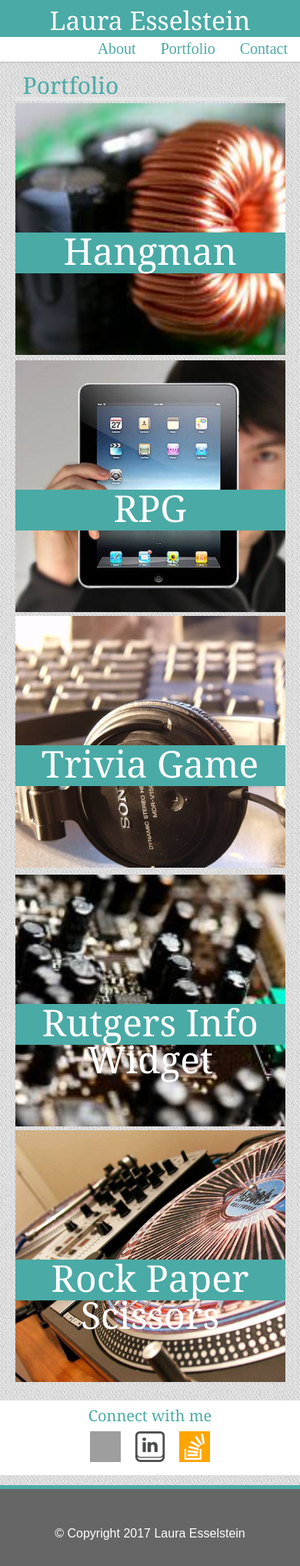
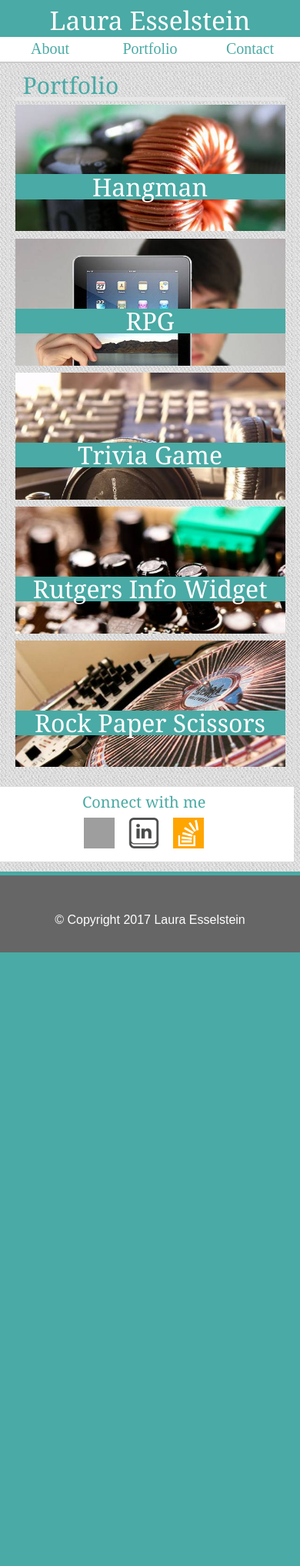
Before and after one commit to Rosieknight/Responsive-Portfolio, a PHP site: page /portfolio.html in a window 390 px wide. Shown: the whole page at 77% size. After the commit the page ends 1237 px from the top, so only its background shows below. Run offline with PHP 8.4, Linux system fonts and the light colour scheme; grey boxes are pictures that could not be loaded.

Commit message:
Third day's work. One size to go!

```diff
--- a/assets/css/style.css
+++ b/assets/css/style.css
@@ -323,14 +323,161 @@ footer p{
 
 @media screen and (max-width: 768px){
 
+	.play{
+		width:100%;
+	}
+
+	header{
+		width: 100%;
+		border-bottom: 2px solid #cccccc;
+	}
+
+	.logo{
+		width:33.33%;
+		height: 100%;
+		display: inline-block;
+		margin:0;
+		margin-left: 5%;
+		text-align: center;
+	}
+
+	/*The font in the logo is not vertically centered because
+	my name swaps from single line to double line at a screen
+	width of 662. I felt this was the best compromise between
+	the two looks.*/
+
+	.logo h1{
+		font-size: 190%;
+		padding-top: .5em;
+	}
+
+	.navbar{
+		width: 40%;
+		height: 30%;
+		margin:0;
+		margin-top:6%;
+		float: right;
+	}
+
+	li{
+		width:33.33%;
+		text-align: center;
+	}
+
+	.tree{
+		width:100%;
+		margin:0;
+	}
+
+	.main{
+		width: 95%;
+		border-width:2px;
+		padding:1% .5% .5% .5%;
+		margin: 75px 1% .5% 1%;
+		display:inline-block;
+	}
+
+	.main p{
+		padding: 1% .9%;
+	}
+
+	#me{
+		width: 40%;
+		height: 15em;
+		margin:1.2% 1% .3% .5%;
+		padding:0;
+
+	}
+
+	.sidebar{
+		width: 95%;
+		display:block;
+		text-align: left;
+		border-width: 2px;
+		padding-left:1.5%;
+		margin: .6% 2% 2% 1%;
+	}
+
+	.icon{
+		display: inline-block;
+		float:left;
+	}
+
+	.projects{
+		width: 100%;
+		height:35em;
+		margin:1%;
+		margin-left:0;
+	}
+
+	.projects p{
+		width: 100%;
+		height: 25%;
+		padding:0;
+		padding-top: .5%;
+		margin-top:5%;
+		font-size: 210%;
+	}
+
+	.left{
+		width: 45%;
+		height: 10em;
+		margin: 2% 2% 3% 2%;
+		float: left;
+	}
+
+	.right{
+		width: 45%;
+		height: 10em;
+		margin: 2% 2% 3% 2%;
+		float: right;
+	}
+
+	.text{
+		text-align: center;
+		font-size: 2.5em;
+		padding: 0;
+		top: .5em;
+	}
+
+	.form{
+		width: 98%;
+		padding-left: 5%
+	}
+
+	#nombre{
+		margin-left: .25%;
+	}
+
+	#nom{
+		width: 98%;
+		margin-left: .25%;
+	}
+
+	#note{
+		margin-left:.25%;
+	}
+
+	#letter{
+		width: 98%;
+		margin-left:.25%;
+	}
+
+	#remark{
+		margin-left: .25%;
+	}
+
+	#comment{
+		width: 98%;
+		margin-left:.25%;
+	}
+
+	#pretty{
+		margin-bottom: 1%;
+	}
 }
 
 @media screen and (max-width: 640px){
-
-	h1{
-		font-size:100%;
-		padding-top:2.5%;
-	}
 
 	header{
 		width:100%;
@@ -352,6 +499,11 @@ footer p{
 	.navbar{
 		width:100%;
 		height:40%;
+		float: none;
+	}
+
+	li{
+		width: 33.33%;
 	}
 
 	.play{
@@ -392,6 +544,11 @@ footer p{
 		border-left-style: none;
 		margin-top:1.5%;
 		margin-bottom: 3%;
+		text-align: center;
+	}
+
+	.icon{
+		float: none;
 	}
 
 	#me{
@@ -409,10 +566,13 @@ footer p{
 		margin-top: 1em;
 	}
 
+	/*The Submit button is below. I wanted it the full width of
+	the screen to make it easy to see, even on the smallest screen.*/
+
 	form #pretty{
 		font-size: 150%;
-		padding:0.5% 0;
-		height:2.5em;
+		padding:0.25% 0;
+		height:1.5em;
 		width: 100%;
 	}
 
@@ -431,45 +591,48 @@ footer p{
 
 	.projects{
 		padding: .05% 0em;
+		padding-bottom: .05em;
+		margin:0;
 	}
 
 	.projects p {
-		font-size: 3em;
-		height: 1.1em;
+		font-size: 200%;
+		height: 1em;
 		padding:0;
-		padding-top:.0%;
+		padding-top: .05%;
+		padding-bottom:0;
 		margin:0;
 		text-align: center;
-		top: 3.5em;
+		top: 55%;
 	}
 
 	.left{
 		width: 100%;
-		height: 20em;
+		height: 10em;
 		float: left;
 		margin: 0;
-		margin-top: 1%;
-		margin-bottom: 1%;
+		margin-top: 1.5%;
+		margin-bottom: .3em;
 		padding:0;
 		padding-top: 1%;
-		padding-bottom: 1%;
+		padding-bottom: .2%;
 	}
 
 	.right{
 		width:100%;
-		height: 20em;
+		height: 10em;
 		float: left;
 		margin: 0;
-		margin-top:1%;
-		margin-bottom:1%
+		margin-top: 1.5%;
+		margin-bottom: .3em;
 		padding:0;
 		padding-top: 1%;
-		padding-bottom: 1%;
+		padding-bottom: .2%;
 	}
 
 	.text{
 		text-align:center;
 		font-size: 3em;
-		top: 2.3em;
+ 		top: .75em;
 	}
 }
--- a/contact.html
+++ b/contact.html
@@ -23,11 +23,11 @@
 			<div class="main">
 				<h2>Contact</h2>
 				<form action="mailto:darthlily@gmail.com? subject=Portfolio_Websit_Form_Submission" method="post" enctype="text/plain">
-					Name:<br>
+					<div id="nombre">Name:</div>
 					<input type="text" id="nom" required placeholder="Your Name" name="name" size="40"><br><br>
-					E-mail:<br>
+					<div id="note">E-mail:</div>
 					<input type="text" id="letter" required placeholder="Your E-mail" name="mail" size="40"><br><br>
-					Comment:<br>
+					<div id="remark">Comment:</div>
 					<textarea required placeholder="What's on your mind?" name="comment" id="comment"></textarea><br><br>
 					<input type="submit" id="pretty" value="Submit">
 				</form>
--- a/index.html
+++ b/index.html
@@ -25,7 +25,7 @@
 				<!-- <img src="assets/images/birthday.jpg" alt="Myself on my birthday" --><div id="me"></div><!--I do have a recent picture of myself looking professional. However, it was taken after a funeral and I'm not yet at the point in the grieving process where I can look at the photo with anything other than pain.-->
 				<p>Hi, my name is Laura. I have a Bachelor's from UCF in History, and an AA in Business from SSC. I currently work in retail. At this point in my life, I am more than ready for a change in careers.</p>
 				<p>I'm a <em><u>Star Wars</u></em> fan, though my relationship with the later books is complicated. I love to read, especially mysteries, fantasy, and science fiction. I don't have a consistent favorite book. It tends to vary based on my mood and current reading habits. There are a handful of books and stories I will frequently recommend, if asked. My recommendations really depends on what genre you want to read.</p>
-				<p class="west">I enjoy a wide variety of music, ranging from bands like the Beatles or Led Zeppelin to movie scores and soundtracks. There are a handful of songs that I consider my favorite, though these are also subject to change with mood and current listening preferences. Some of my consistent favorites include <em><u>Classical Gas</u></em> by Mannheim Steamroller, <em><u>Let It Be</u></em> by the Beatles, and the <em><u>Star Wars Main Theme</u></em>.</p>
+				<p>I enjoy a wide variety of music, ranging from bands like the Beatles or Led Zeppelin to movie scores and soundtracks. There are a handful of songs that I consider my favorite, though these are also subject to change with mood and current listening preferences. Some of my consistent favorites include <em><u>Classical Gas</u></em> by Mannheim Steamroller, <em><u>Let It Be</u></em> by the Beatles, and the <em><u>Star Wars Main Theme</u></em>.</p>
 			</div>
 			<div class="sidebar">
 				<h3>Connect with me</h3>
```
Also changed, not shown: assets/images/birthday.JPG, assets/images/headphones.jpg, assets/images/machine.jpg, assets/images/pad.jpg, assets/images/switches.jpg, assets/images/wirecoil.jpg.
